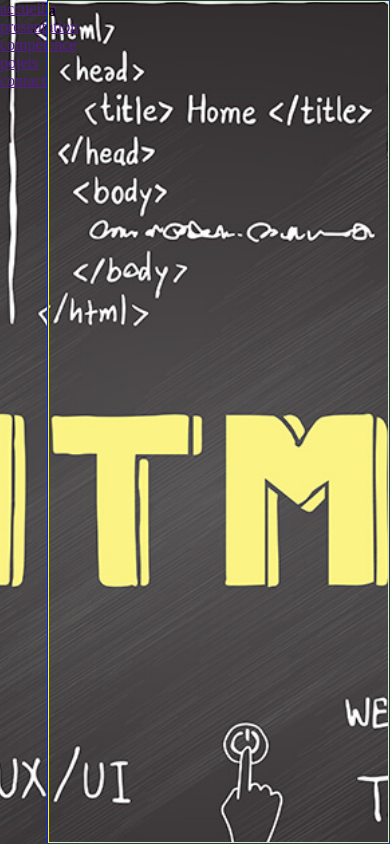
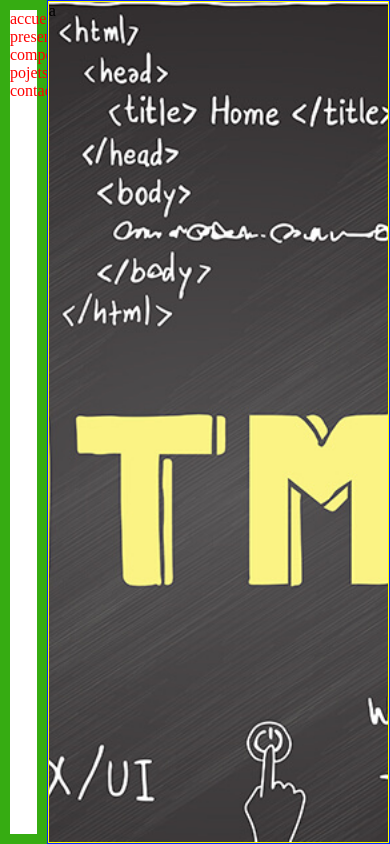
Before and after one commit to ExiaEarth/Port-folio-Book-cr-atif.V5.0, a website: page index.html in a window 390 px wide. Drawn offline with Linux system fonts and the light colour scheme.

Commit message:
maj 18/09/23

```diff
--- a/Style/style.scss
+++ b/Style/style.scss
@@ -9,23 +9,53 @@
 :root {
   --colorpageBase: rgba(255, 255, 255, 0.729);
 }
-
+//forma gsm
+@media screen and (max-width: 1170px) {
+  body {
+    // max-width: 1170%;
+    header {
+      ul {
+        li {
+          a {
+            color: red;
+          }
+        }
+      }
+    }
+  }
+  .fragment {
+    width: 1170px;
+  }
+  #accueille {
+    background-repeat: no-repeat;
+    background-position: center;
+    background-size: cover;
+  }
+}
+//forma pc
 body {
   .container {
     height: 100vh;
     width: 100vw;
     display: flex;
     // background-color: red;
-    background-image: url(/Img/html-tagst.jpg);
-    background-repeat: no-repeat;
-    background-position: center;
-    background-size: cover;
   }
   header {
-    // border: solid rgb(172, 105, 18) 10px;
+    // transform: translateX(100px);
+
+    border: solid rgb(54, 172, 18) 10px;
     height: 100%;
     width: 12%;
-    border-radius: 20%;
+    // border-radius: 20%;
+    ul {
+      li {
+        list-style: none;
+        a {
+          text-decoration: none;
+          // color: aqua;
+        }
+      }
+    }
   }
   main {
     border: solid rgb(0, 38, 255) 1px;
@@ -39,6 +69,12 @@ body {
     width: 100%;
     // display: block;
   }
+  #accueille {
+    background-image: url(/Img/html-tagst.jpg);
+    background-repeat: no-repeat;
+    background-position: center;
+    background-size: cover;
+  }
   //   .fragment:nth-child(1) {
   //   }
 }
--- a/index.html
+++ b/index.html
@@ -45,7 +45,7 @@
              </div>
         </header>
         <main>
-            <div class="fragment">a</div>
+            <div class="fragment" id="accueille">a</div>
             <div class="fragment">b</div>
             <div class="fragment">c</div>
             <div class="fragment">d</div>
```
Also changed, not shown: Style/style.css, 1 other file.
